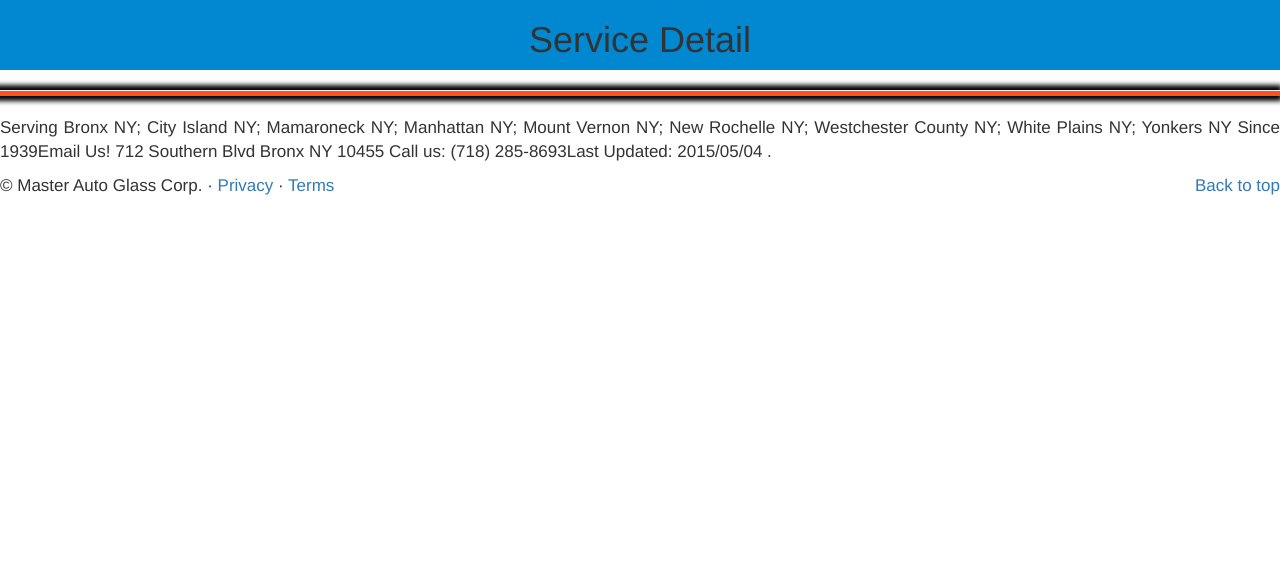
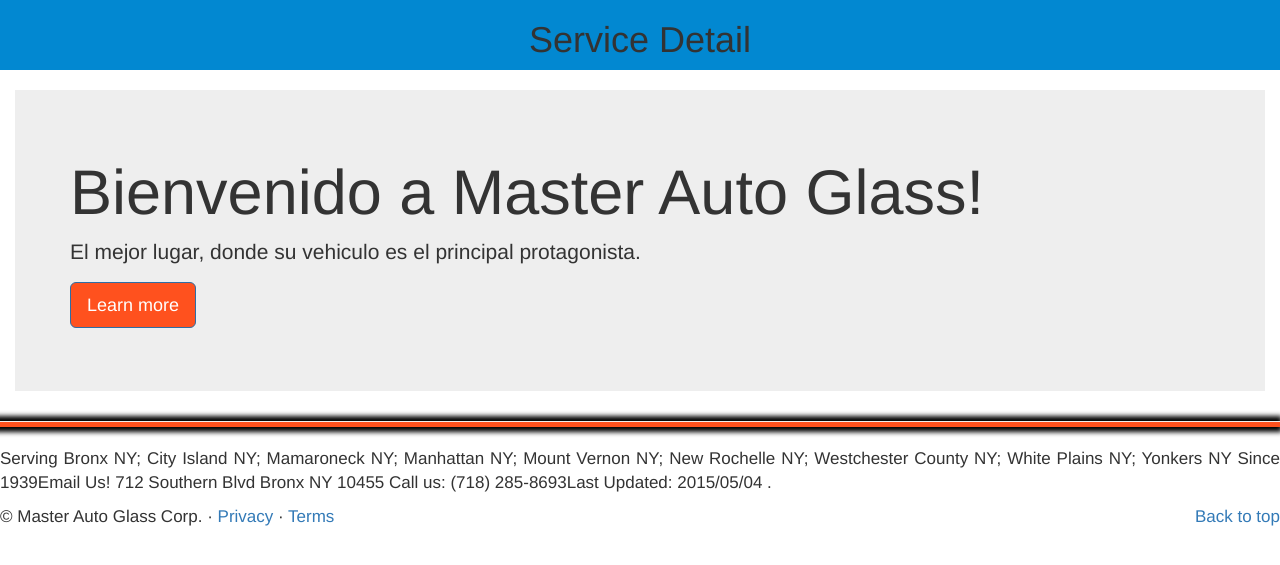
Before and after one commit to david97ly/masterautoglass, a Django app: page /contacto in a window 1280 px wide. Shown: the part 54-619 px from the top of the page. Run offline with Django 3.2, Linux system fonts and the light colour scheme; parts of the project's set-up code (start-up, migrations or seed data) failed here and were passed over; some libraries are stand-ins or nearby versions.

Commit message:
con la misma informacion que la anterior solo que aqui le quite el de ocultace en resolucion baja

```diff
--- a/glass/templates/contacto.html
+++ b/glass/templates/contacto.html
@@ -57,7 +57,7 @@
         <h1>Service Detail</h1>
       </div>
 
-         <div class="col-xs-12 col-sm-12 col-md-12 hidden-lg hidden-md ">
+         <div class="col-xs-12 col-sm-12 col-md-12 ">
      <div class="jumbotron bien myCarousel">
   <div class="container">
     <h1>Bienvenido a Master Auto Glass!</h1>
```
